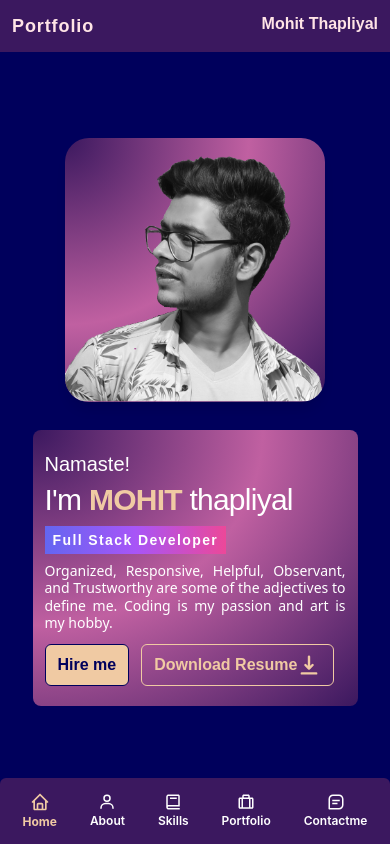
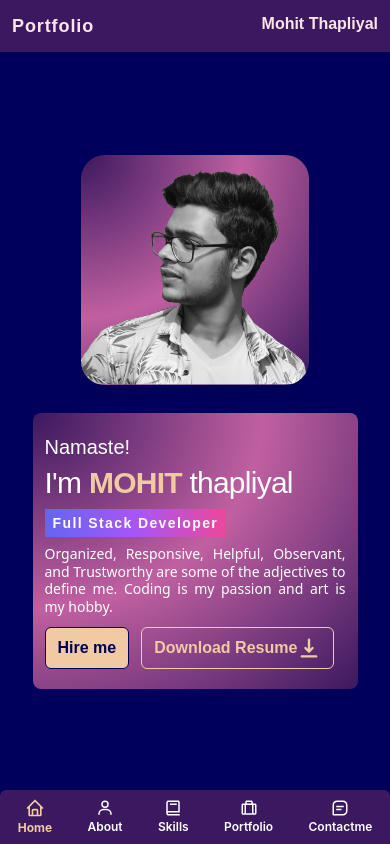
Before and after one commit to Mohit-Thapliyal/Portfolio, a React (Create React App) app: page / in a window 390 px wide. Built offline with nearby package versions, Linux system fonts and the light colour scheme.

Commit message:
email and rosponsive

```diff
--- a/src/components/Main/Main.jsx
+++ b/src/components/Main/Main.jsx
@@ -58,7 +58,7 @@ const Main = () => {
               </a>
             </div>
           </div>
-          <div className="flex justify-center bg-[radial-gradient(ellipse_at_top_left,_var(--tw-gradient-stops))] from-secondary via-tertiary to-secondary w-4/6  rounded-3xl md:rounded-[1em] hover:scale-105 duration-300 ease-linear md:justify-end md:w-5/12 lg:w-3/12">
+          <div className="flex justify-center bg-[radial-gradient(ellipse_at_top_left,_var(--tw-gradient-stops))] from-secondary via-tertiary to-secondary w-7/12  rounded-3xl md:rounded-[1em] hover:scale-105 duration-300 ease-linear md:justify-end md:w-5/12 lg:w-3/12">
             <img
               src={profilePic}
               alt="profile pic"
--- a/src/components/Navbar/Navbar.jsx
+++ b/src/components/Navbar/Navbar.jsx
@@ -45,7 +45,7 @@ const Navitems = [
 const Navbar = () => {
   return (
     <>
-      <nav className="flex p-1.5 md:border-r md:border-b border-tertiary fixed bottom-0 lg:bottom-auto bg-secondary lg:w-2/4 mx-auto rounded-t-md lg:rounded-full justify-around z-10 mt-4 w-screen ">
+      <nav className="flex md:p-1.5 md:border-r md:border-b border-tertiary fixed bottom-0 lg:bottom-auto bg-secondary lg:w-2/4 mx-auto rounded-t-md lg:rounded-full justify-around z-10 mt-4 w-screen ">
         {Navitems.map((Navitem) => (
           <NavItem
             key={Navitem.id}
```
